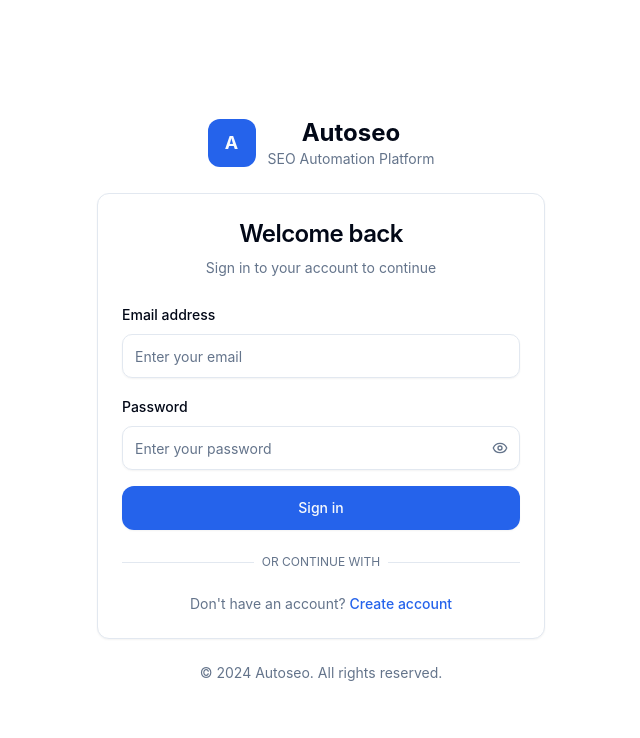
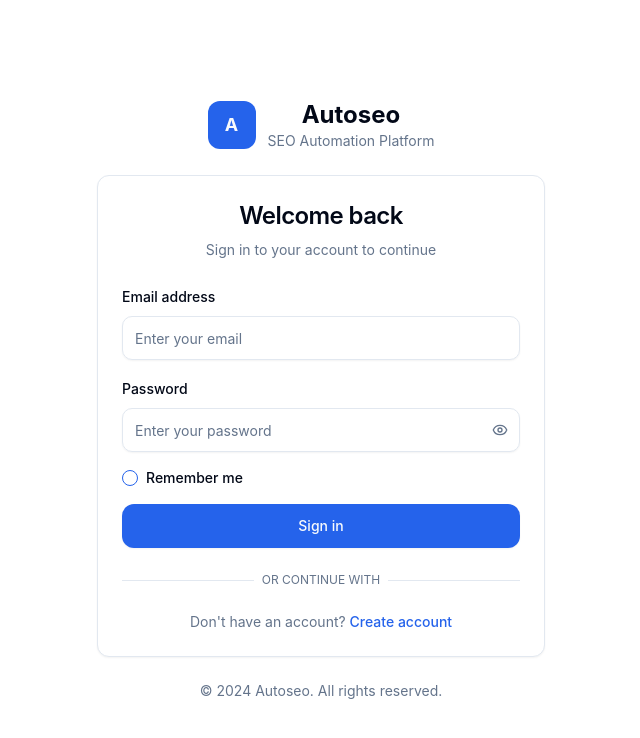
Before and after one commit to magnificodev/autoseo, a Next.js app in the folder dashboard/: page /login in a window 1280 px wide. Shown: the top 738 px of the page, without its empty margins (319-959 px from the left). Built offline with nearby package versions, Linux system fonts and the light colour scheme.

Commit message:
feat(auth): Add 'Remember me' option
- UI: Added Checkbox to login form
- API: Forward remember flag to backend via /api/auth/login
- DX: Keeps default short session when unchecked; longer-lived cookie when checked

No UI color changes; uses shadcn/ui primitives only.

```diff
--- a/dashboard/app/api/auth/login/route.ts
+++ b/dashboard/app/api/auth/login/route.ts
@@ -2,7 +2,7 @@
 
 export async function POST(request: NextRequest) {
     try {
-        const { email, password } = await request.json();
+        const { email, password, remember } = await request.json();
 
         if (!email || !password) {
             return NextResponse.json({ detail: 'Email và mật khẩu là bắt buộc' }, { status: 400 });
@@ -13,6 +13,9 @@
         const formData = new URLSearchParams();
         formData.append('username', email);
         formData.append('password', password);
+        if (remember) {
+            formData.append('remember', 'true');
+        }
 
         const response = await fetch(`${backendUrl}/api/auth/login-cookie`, {
             method: 'POST',
@@ -31,7 +34,7 @@
         }
 
         // Backend sets cookie, just return success
-        return NextResponse.json({ success: true });
+        return NextResponse.json({ success: true, remember: Boolean(remember) });
     } catch (error) {
         console.error('Login error:', error);
         return NextResponse.json({ detail: 'Lỗi server' }, { status: 500 });
--- a/dashboard/app/login/page.tsx
+++ b/dashboard/app/login/page.tsx
@@ -4,6 +4,7 @@
 import { Card, CardContent, CardDescription, CardHeader, CardTitle } from '@/components/ui/card';
 import { Input } from '@/components/ui/input';
 import { Label } from '@/components/ui/label';
+import { Checkbox } from '@/components/ui/checkbox';
 import { Eye, EyeOff, Loader2 } from 'lucide-react';
 import Link from 'next/link';
 import { useRouter } from 'next/navigation';
@@ -15,6 +16,7 @@
     const [isLoading, setIsLoading] = useState(false);
     const [error, setError] = useState('');
     const [showPassword, setShowPassword] = useState(false);
+    const [remember, setRemember] = useState(false);
     const router = useRouter();
 
     const handleSubmit = async (e: React.FormEvent) => {
@@ -23,15 +25,16 @@
         setError('');
 
         try {
-            const response = await fetch('/api/auth/login-cookie', {
+            const response = await fetch('/api/auth/login', {
                 method: 'POST',
                 headers: {
-                    'Content-Type': 'application/x-www-form-urlencoded',
+                    'Content-Type': 'application/json',
                 },
                 credentials: 'include',
-                body: new URLSearchParams({
-                    username: email,
-                    password: password,
+                body: JSON.stringify({
+                    email,
+                    password,
+                    remember,
                 }),
             });
 
@@ -123,6 +126,13 @@
                                 </div>
                             </div>
 
+                            <div className="flex items-center justify-between">
+                                <div className="flex items-center space-x-2">
+                                    <Checkbox id="remember" checked={remember} onCheckedChange={(v) => setRemember(Boolean(v))} />
+                                    <Label htmlFor="remember" className="text-sm">Remember me</Label>
+                                </div>
+                            </div>
+
                             {error && (
                                 <div className="bg-destructive/10 border border-destructive/20 text-destructive px-4 py-3 rounded-md text-sm">
                                     {error}
```
Also changed, not shown: dashboard/app/(dashboard)/users/page.tsx (+92 -37 lines), dashboard/components/dashboard/UserDropdown.tsx (+20 -23 lines).
